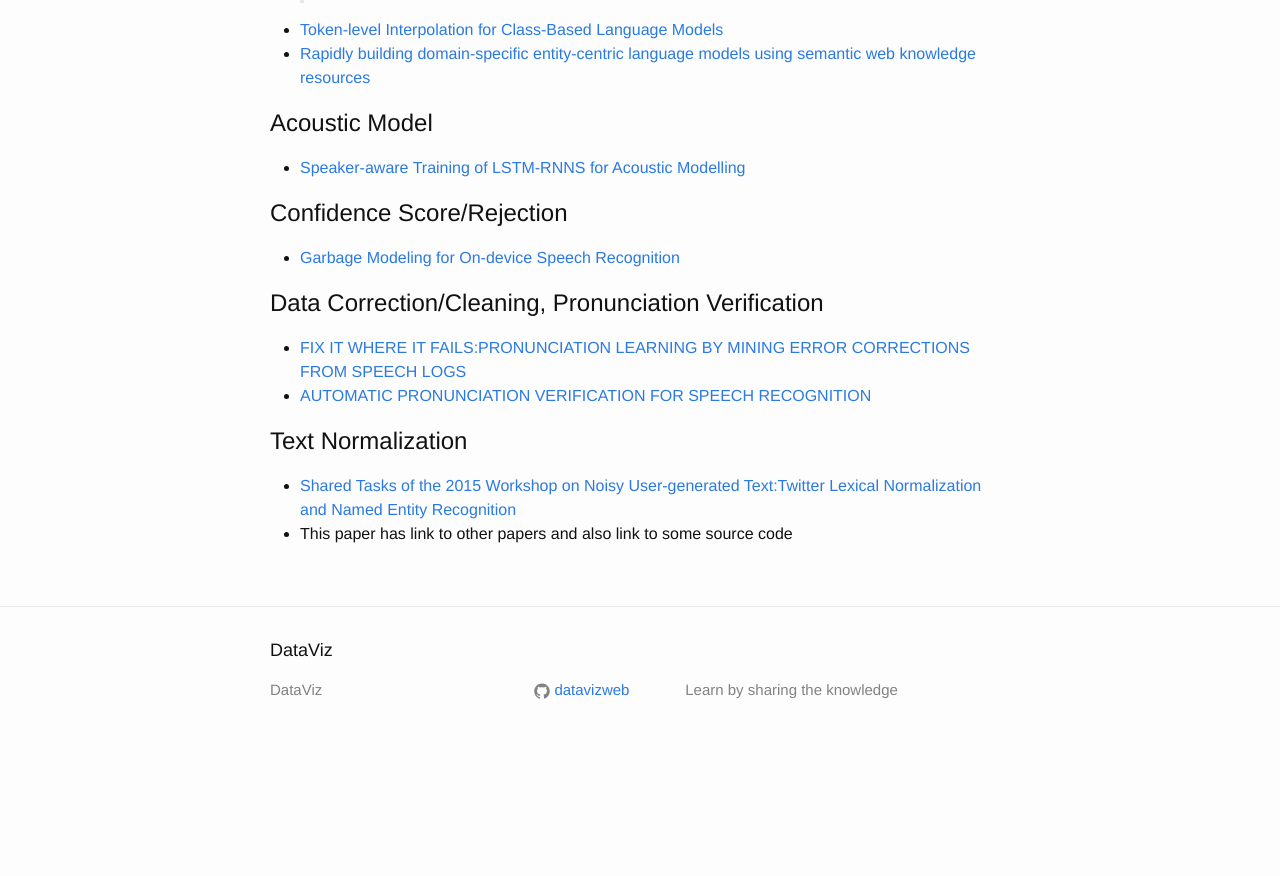
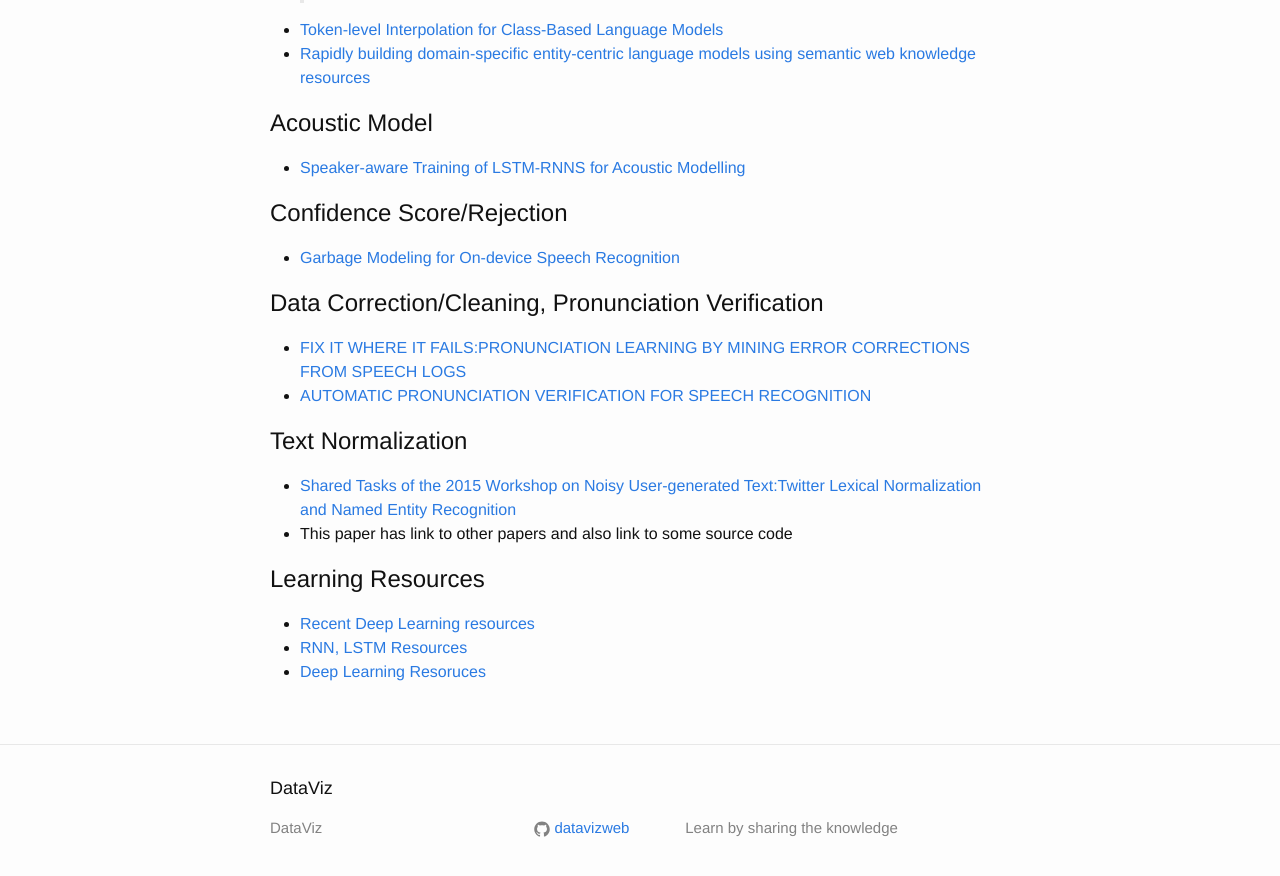
Before and after one commit to datavizweb/dataviz, a Jekyll site: the page built from _posts/2016-06-20-Reading-List-papers.markdown, in a window 1280 px wide and 900 px high, scrolled down 4571 px. Shown: the top 876 px of the window. Built offline with Jekyll 4.4.1, drawn with Linux system fonts in a browser that asks for light colours; before the commit the page ends 5333 px from its top, so only the background shows below that.

Commit message:
resource

```diff
--- a/_posts/2016-06-20-Reading-List-papers.markdown
+++ b/_posts/2016-06-20-Reading-List-papers.markdown
@@ -213,3 +213,10 @@ ReLU activation function for multiple hidden layer adaptation.
 
 * [Shared Tasks of the 2015 Workshop on Noisy User-generated Text:Twitter Lexical Normalization and Named Entity Recognition](https://www.microsoft.com/en-us/research/wp-content/uploads/2015/08/WNUT19.pdf)
  * This paper has link to other papers and also link to some source code
+
+
+# Learning Resources
+
+* [Recent Deep Learning resources](http://handong1587.github.io/deep_learning/2016/07/08/keep-up-with-new-trends.html)
+* [RNN, LSTM Resources](http://handong1587.github.io/deep_learning/2015/10/09/rnn-and-lstm.html)
+* [Deep Learning Resoruces](http://handong1587.github.io/categories.html#deep_learning-ref)
```
